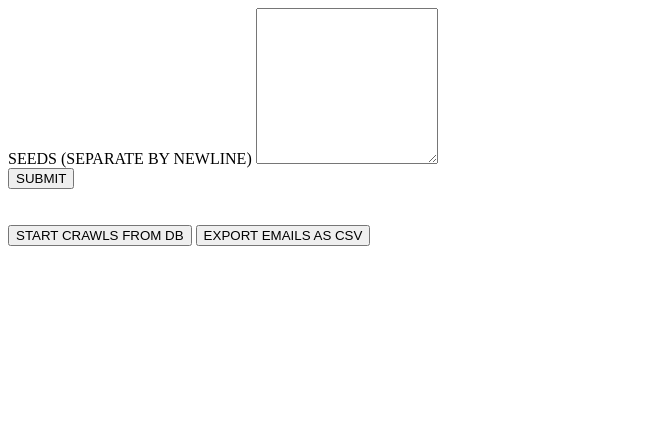
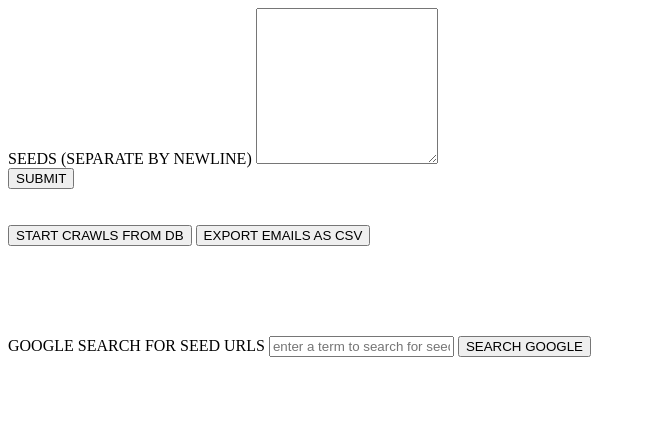
Before and after one commit to ivanwakeup/pycrawl3, a Django app: page / in a window 1280 px wide. Shown: the top 436 px of the page, without its empty margins (0-646 px from the left). Run offline with Django 3.2, Linux system fonts and the light colour scheme.

Commit message:
adding google search for seed urls

```diff
--- a/pycrawl3/templates/pycrawl3/index.html
+++ b/pycrawl3/templates/pycrawl3/index.html
@@ -7,38 +7,6 @@
     <title>Pycrawl3</title>
 </head>
     <body>
-
-        <!--<div class="form-bottom">-->
-            <!--<form role="form" id="crawl-form" class="crawl-form">-->
-                <!--{% csrf_token %}-->
-                <!--<div class="form-group">-->
-                    <!--<label class="sr-only" for="url">BASE URL</label>-->
-                    <!--<input type="text" name="urls" placeholder="" class="form-username form-control"-->
-                           <!--id="url">-->
-                <!--</div>-->
-                <!--<button type="submit" class="btn">SUBMIT</button>-->
-                <!--<div class="col-lg-12">-->
-                    <!--<div id="submit-msg-div" class="text-center hidden">-->
-                        <!--<span id="submit-msg"></span>-->
-                    <!--</div>-->
-                <!--</div>-->
-            <!--</form>-->
-        <!--</div>-->
-
-
-
-        <!--<div class="form-bottom">-->
-            <!--<form role="form" id="urls-form" class="crawl-form">-->
-                <!--{% csrf_token %}-->
-                <!--<div class="form-group">-->
-                    <!--<label class="sr-only" for="urls">BASE URLS</label>-->
-                    <!--<textarea name="urls" rows="10" class="form-username form-control"-->
-                              <!--id="urls"></textarea>-->
-                <!--</div>-->
-                <!--<button type="submit" class="btn">SUBMIT URLS</button>-->
-            <!--</form>-->
-        <!--</div>-->
-
 
         <div class="form-bottom">
             <form role="form" id="seed-form" class="crawl-form">
@@ -59,6 +27,22 @@
 
         <button id="get-csv">EXPORT EMAILS AS CSV</button>
 
+        <br>
+        <br>
+        <br>
+        <br><br>
+        <br>
+
+
+
+        <div id="search-seed-urls">
+            <form role="form" id="google-form" class="crawl-form">
+                <label>GOOGLE SEARCH FOR SEED URLS</label>
+                <input type="text" name="search-term" id="search-term" placeholder="enter a term to search for seed urls">
+                <button id="google-form-button" type="submit">SEARCH GOOGLE</button>
+            </form>
+        </div>
+
 
         <script src="{% static 'pycrawl3/js/jquery-3.3.1.min.js' %}"></script>
         <script src="{% static 'pycrawl3/js/crawl.js' %}"></script>
```
Also changed, not shown: pycrawl3/views/search.py (added, +17 -0 lines), requirements.txt (+19 -2 lines).
